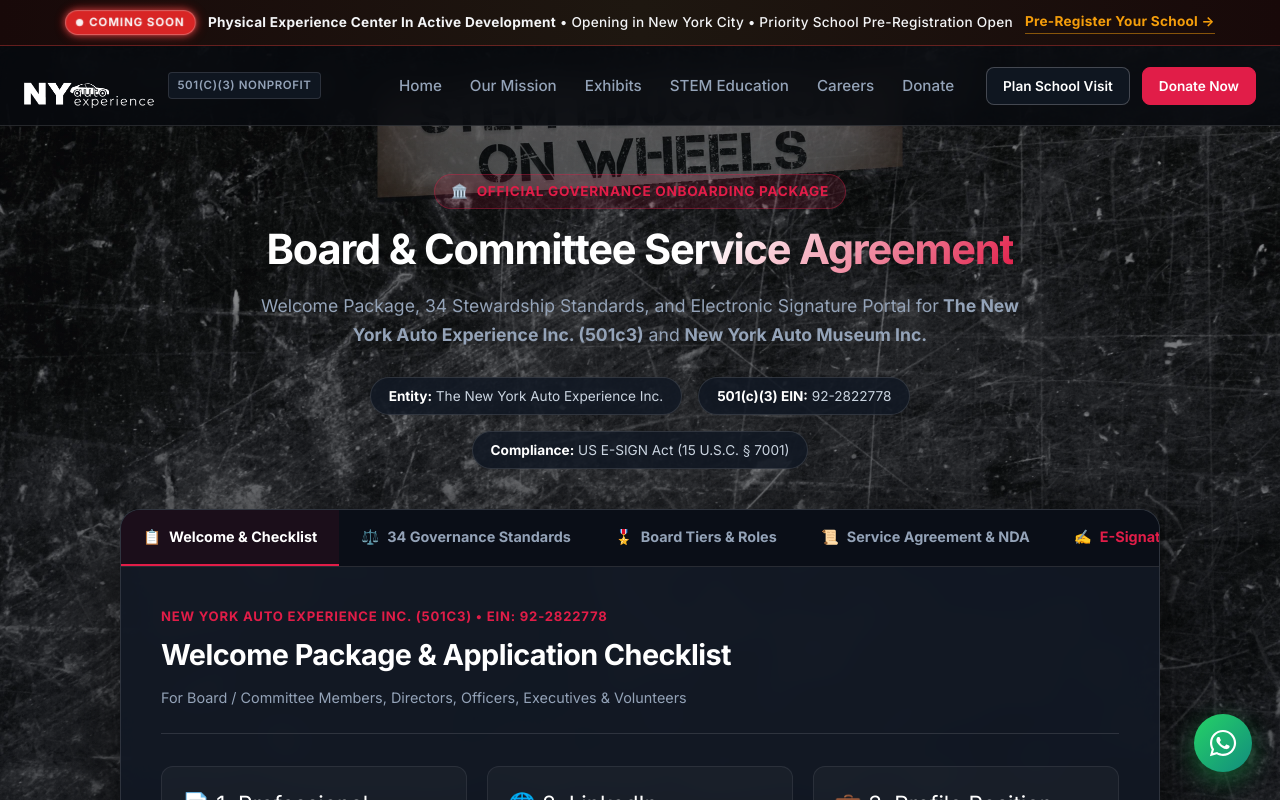
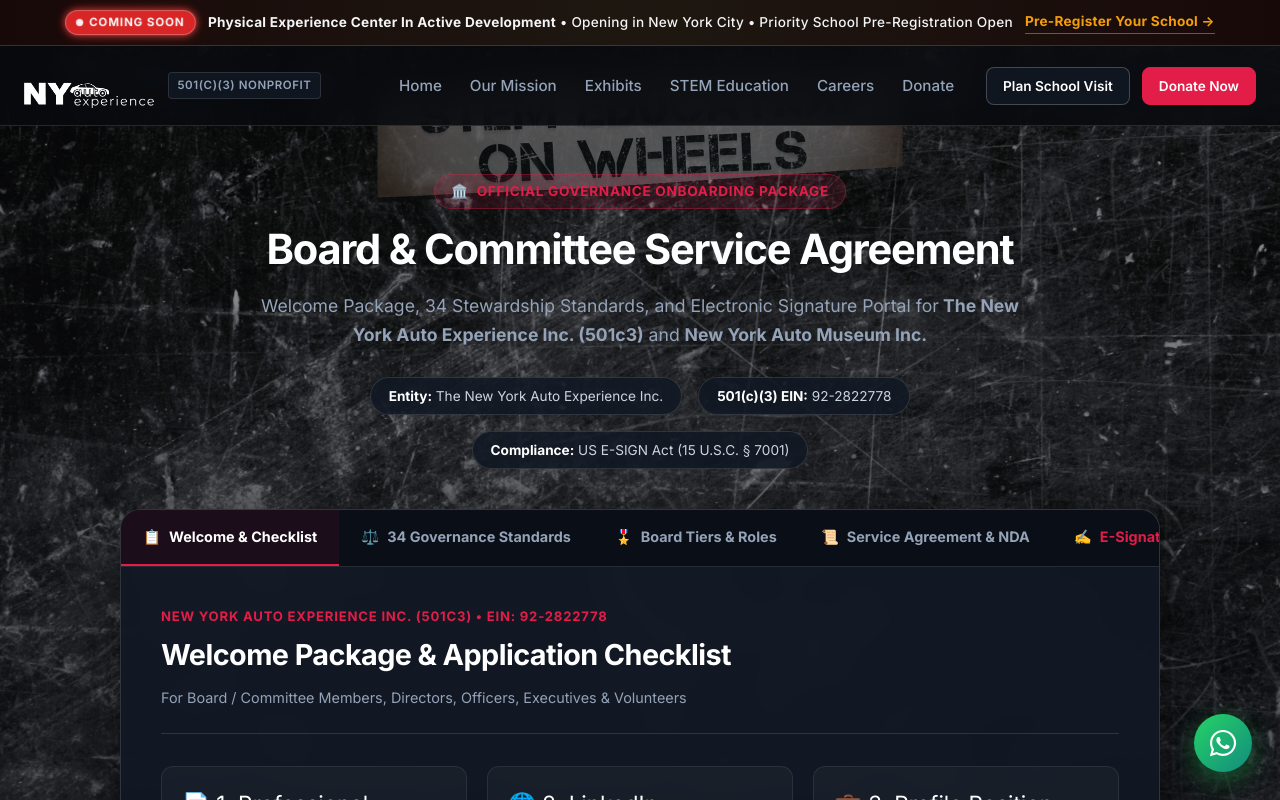
Before and after one commit to itsemranraj-ai/newyorkautoexperience-nextjs, a Next.js app: page /board-agreement in a window 1280 px wide. Shown: the top 800 px of the page. Built offline with nearby package versions, Linux system fonts and the light colour scheme.

Commit message:
style: make board agreement hero title solid white

```diff
--- a/src/app/board-agreement/board-agreement.css
+++ b/src/app/board-agreement/board-agreement.css
@@ -42,10 +42,9 @@
 }
 
 .agreement-main-title span {
-  color: #E11D48;
-  background: linear-gradient(135deg, #FFFFFF 20%, #E11D48 100%);
-  -webkit-background-clip: text;
-  -webkit-text-fill-color: transparent;
+  color: #FFFFFF;
+  background: none;
+  -webkit-text-fill-color: #FFFFFF;
 }
 
 .agreement-main-subtitle {
--- a/src/components/BoardAgreementClient.tsx
+++ b/src/components/BoardAgreementClient.tsx
@@ -240,7 +240,7 @@
             <span>🏛️</span> Official Governance Onboarding Package
           </div>
           <h1 className="agreement-main-title">
-            Board &amp; Committee <span>Service Agreement</span>
+            Board &amp; Committee Service Agreement
           </h1>
           <p className="agreement-main-subtitle">
             Welcome Package, 34 Stewardship Standards, and Electronic Signature Portal for
```
